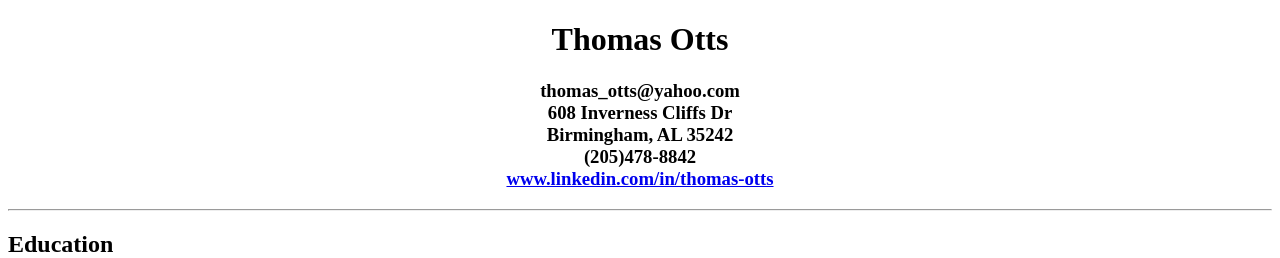
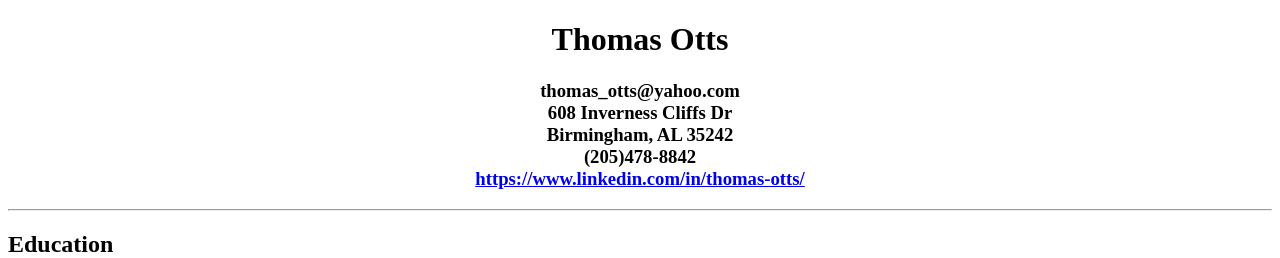
Before and after one commit to thomasotts33/resume, a plain HTML site: page index.html in a window 1280 px wide. Shown: the top 258 px of the page. Drawn offline with Linux system fonts and the light colour scheme.

Commit message:
Update index.html

```diff
--- a/index.html
+++ b/index.html
@@ -14,7 +14,7 @@
             608 Inverness Cliffs Dr<br/>
             Birmingham, AL 35242<br/>
             (205)478-8842<br/>
-            <a href="www.linkedin.com/in/thomas-otts ">www.linkedin.com/in/thomas-otts</a>
+            <a href="www.linkedin.com/in/thomas-otts ">https://www.linkedin.com/in/thomas-otts/</a>
         </h3>
     </center>
     <hr/>
```
